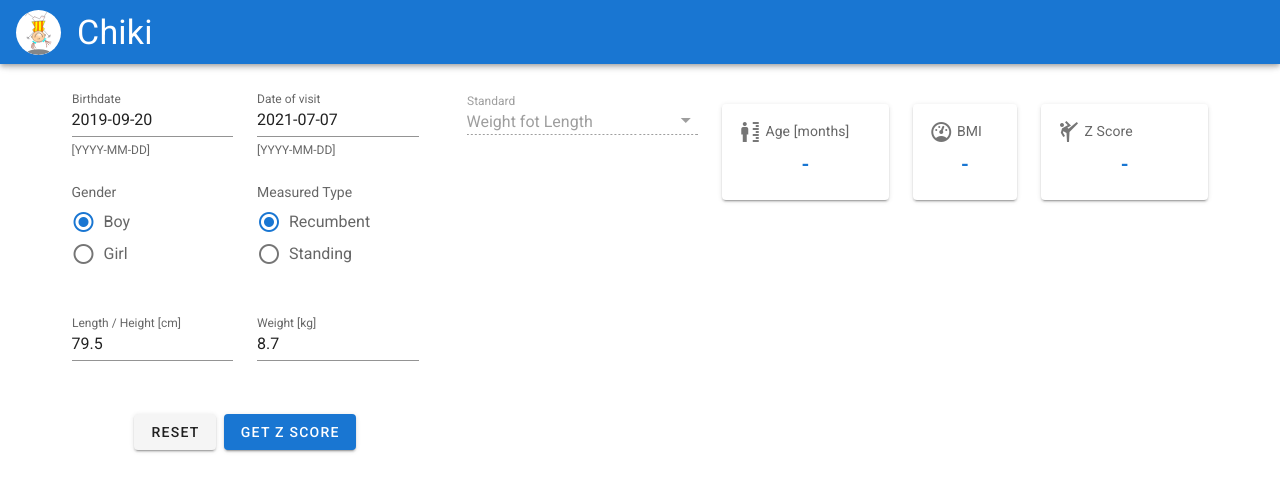
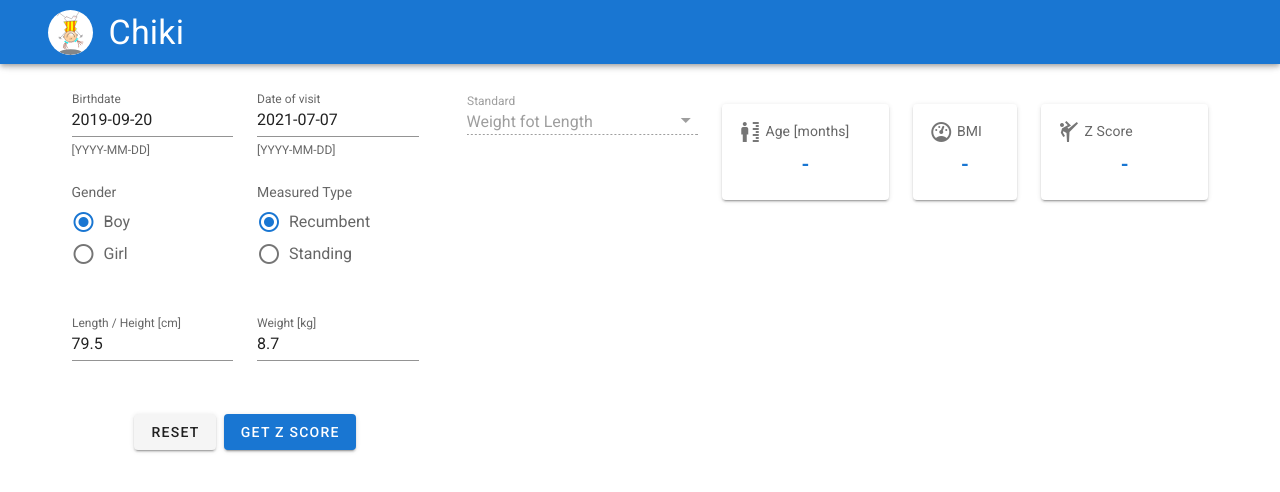
Before and after one commit to theobitoproject/asuma, a Vue app: page / in a window 1280 px wide. Shown: the top 492 px of the page. Built offline with nearby package versions, Linux system fonts and the light colour scheme.

Commit message:
add container to header content

```diff
--- a/src/App.vue
+++ b/src/App.vue
@@ -1,6 +1,8 @@
 <template>
   <v-app>
-    <v-app-bar app color="primary" dark>
+    <v-app-bar app color="primary" dark fixed>
+      <v-container>
+        <v-row>
           <v-avatar size="45px" color="white">
             <img src="./assets/logo.svg" alt="logo" />
           </v-avatar>
@@ -8,6 +10,8 @@
           <div class="d-flex align-center ml-4">
             <div class="text-h4">Chiki</div>
           </div>
+        </v-row>
+      </v-container>
     </v-app-bar>
 
     <v-main>
```
Lines whose indentation alone changed are shown as unchanged.
